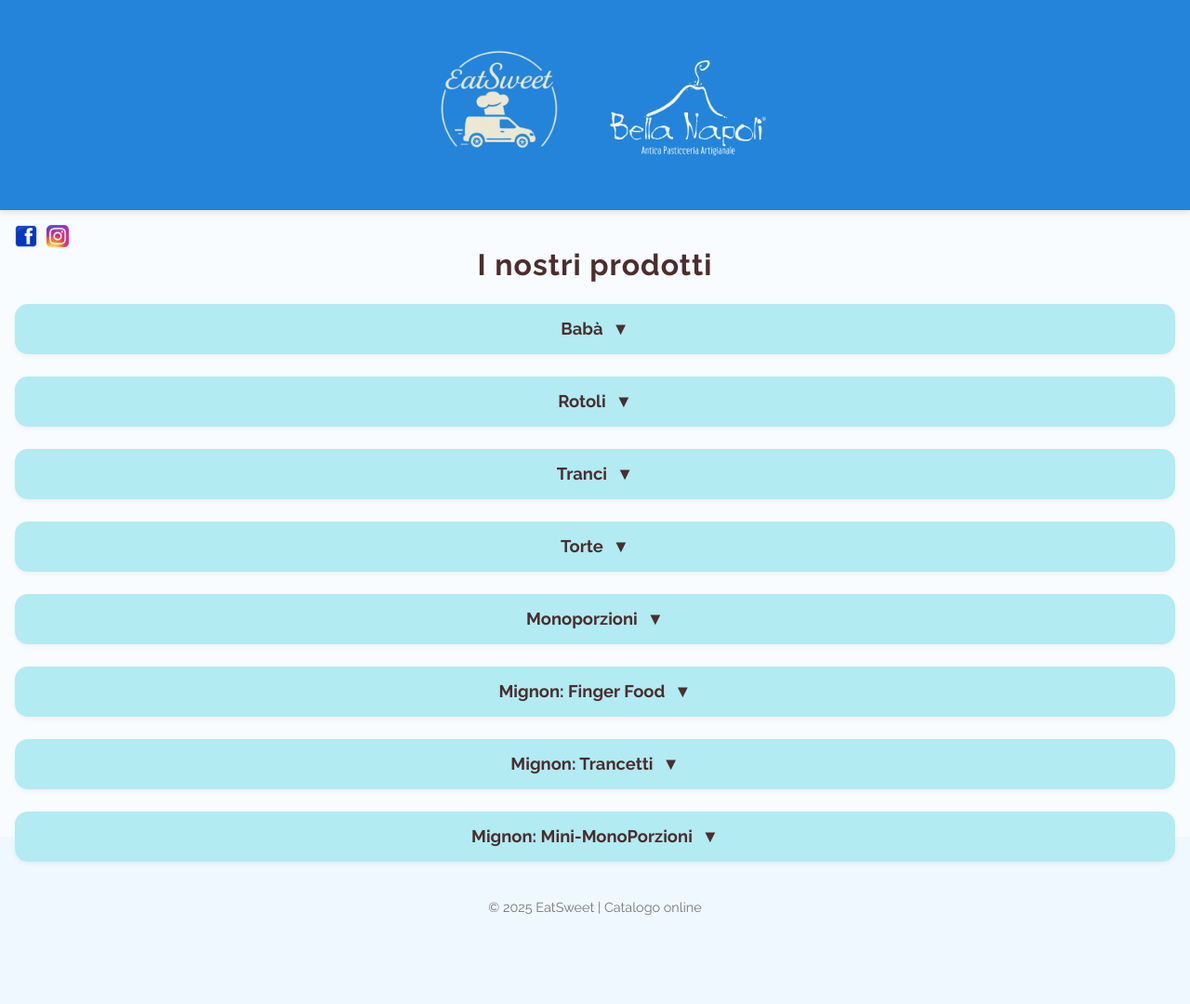
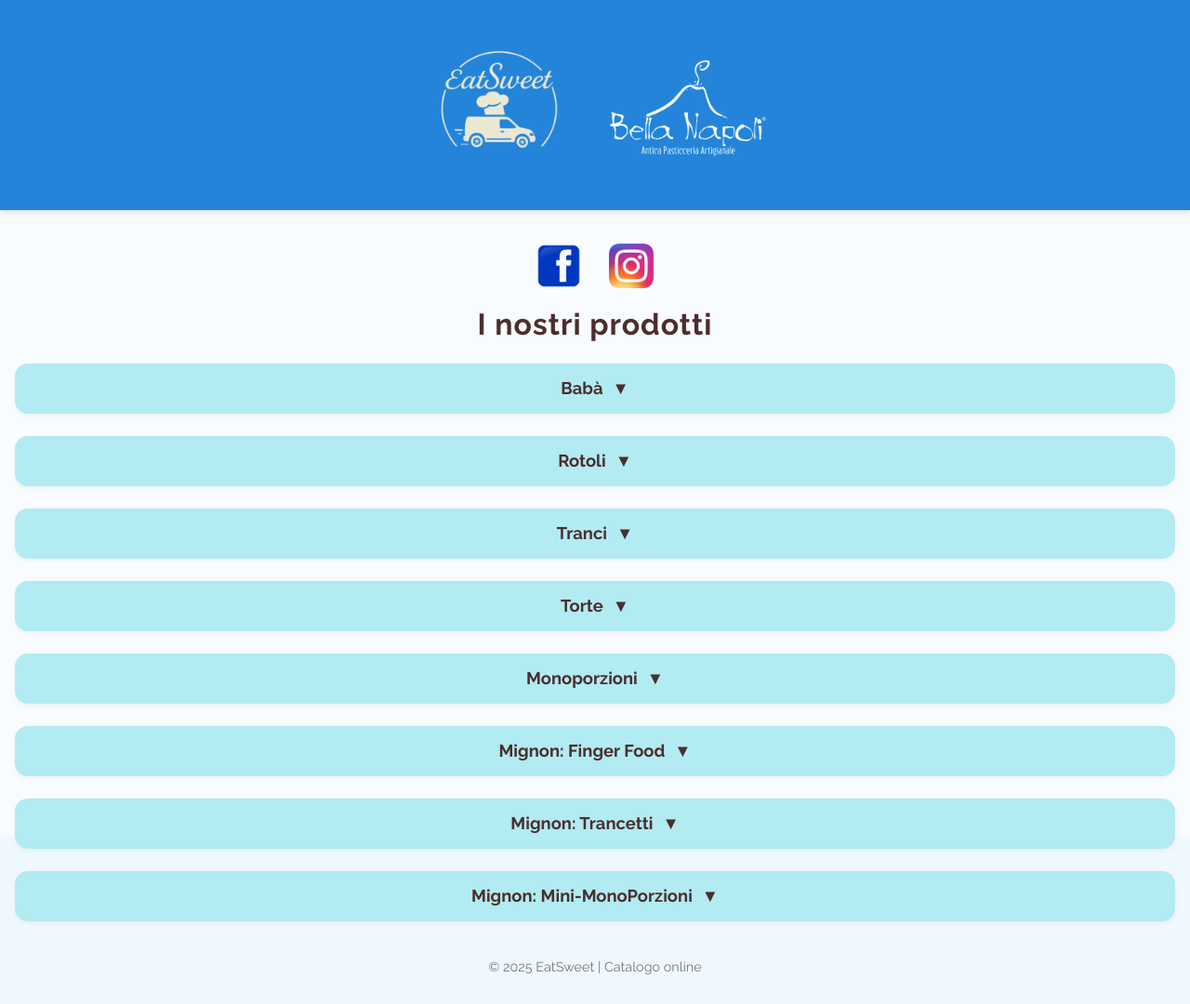
Before and after one commit to FedeNoce/fedenoce.github.io, a Jekyll site: the page eatsweet/index.html, which Jekyll copies as it is, in a window 1280 px wide. Shown: the whole page at 93% size. Built offline with Jekyll 4.4.1, drawn with Linux system fonts in a browser that asks for light colours; before the commit the page ends 1016 px from its top, so only the background shows below that.

Commit message:
modified:   eatsweet/index.html

```diff
--- a/eatsweet/index.html
+++ b/eatsweet/index.html
@@ -82,18 +82,17 @@
     }
     .social-links {
       display: flex;
-      align-items: center;
-      gap: 10px; /* space between icons and text */
+      align-items: center;       /* vertically aligns icons and text */
+      justify-content: center;   /* centers the whole block horizontally */
+      gap: 30px;                 /* space between icons and text */
+      margin: 20px 0;            /* optional spacing above/below */
     }
 
     .social-icon {
-      width: 24px; /* adjust icon size */
-      height: 24px;
+      width: 48px;               /* adjust size as needed */
+      height: 48px;
     }
 
-    .products-text {
-      font-weight: bold; /* optional styling */
-    }
 
   </style>
 </head>
```
